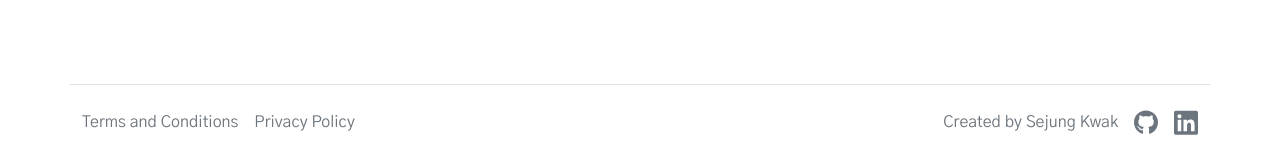
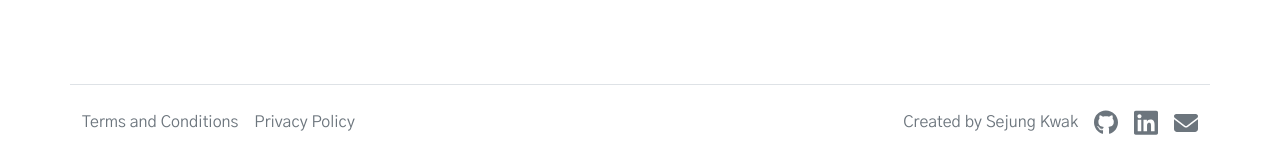
Before and after one commit to sejungkwak/krie, a Django app: page /accounts/password/reset/ in a window 1280 px wide. Shown: the part 640-800 px from the top of the page. Run offline with Django 3.2, Linux system fonts and the light colour scheme; some libraries are stand-ins or nearby versions.

Commit message:
feat: Add mailto link to the footer

```diff
--- a/templates/base.html
+++ b/templates/base.html
@@ -128,6 +128,11 @@
                         </svg>
                     </a>
                 </li>
+                <li class="ms-3 footer-item">
+                    <a class="footer-link" href="mailto:project.krie@gmail.com" target="_blank" rel="noopener" aria-label="Email client opens in a new tab">
+                        <svg xmlns="http://www.w3.org/2000/svg" viewBox="0 0 512 512"><path class="footer-icon-path" d="M48 64C21.5 64 0 85.5 0 112c0 15.1 7.1 29.3 19.2 38.4L236.8 313.6c11.4 8.5 27 8.5 38.4 0L492.8 150.4c12.1-9.1 19.2-23.3 19.2-38.4c0-26.5-21.5-48-48-48H48zM0 176V384c0 35.3 28.7 64 64 64H448c35.3 0 64-28.7 64-64V176L294.4 339.2c-22.8 17.1-54 17.1-76.8 0L0 176z"/></svg>
+                    </a>
+                </li>
             </ul>
         </div>
     </footer>
```
